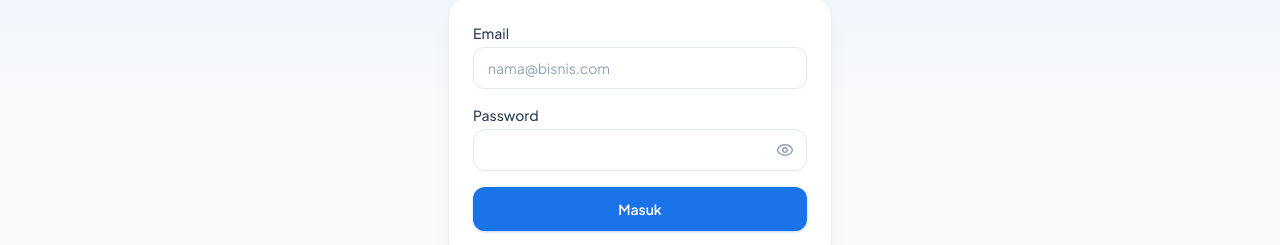
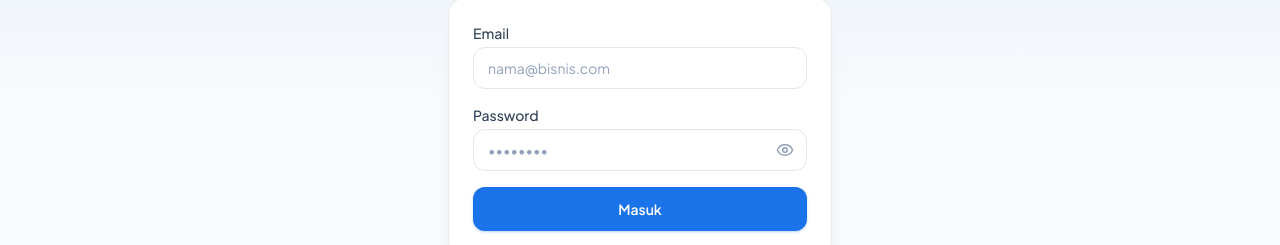
Before and after one commit to ekodororo-hash/qris, a Next.js app: page /login in a window 1280 px wide. Shown: the part 228-473 px from the top of the page. Built offline with nearby package versions, Linux system fonts and the light colour scheme; no server answers.

Commit message:
Update password-input.tsx

```diff
--- a/src/components/password-input.tsx
+++ b/src/components/password-input.tsx
@@ -2,13 +2,13 @@
 import { useState } from "react";
 import { IconEye, IconEyeOff } from "./icons";
 
-type Props = { name: string; defaultValue?: string; inputMode?: "numeric"; required?: boolean };
+type Props = { name: string; defaultValue?: string; inputMode?: "numeric"; required?: boolean; placeholder?: string; autoComplete?: string };
 
-export function PasswordInput({ name, defaultValue, inputMode, required }: Props) {
+export function PasswordInput({ name, defaultValue, inputMode, required, placeholder, autoComplete }: Props) {
   const [show, setShow] = useState(false);
   return (
     <div className="relative">
-      <input name={name} type={show ? "text" : "password"} required={required} defaultValue={defaultValue} inputMode={inputMode} className="input pr-11" />
+      <input name={name} type={show ? "text" : "password"} required={required} defaultValue={defaultValue} inputMode={inputMode} placeholder={placeholder} autoComplete={autoComplete} className="input pr-11" />
       <button type="button" onClick={() => setShow((v) => !v)} aria-label={show ? "Sembunyikan" : "Tampilkan"} aria-pressed={show}
         className="absolute right-1.5 top-1/2 grid size-8 -translate-y-1/2 cursor-pointer place-items-center rounded-lg text-slate-400 transition hover:bg-slate-100 hover:text-slate-700">
         {show ? <IconEyeOff className="size-[18px]" /> : <IconEye className="size-[18px]" />}
```
